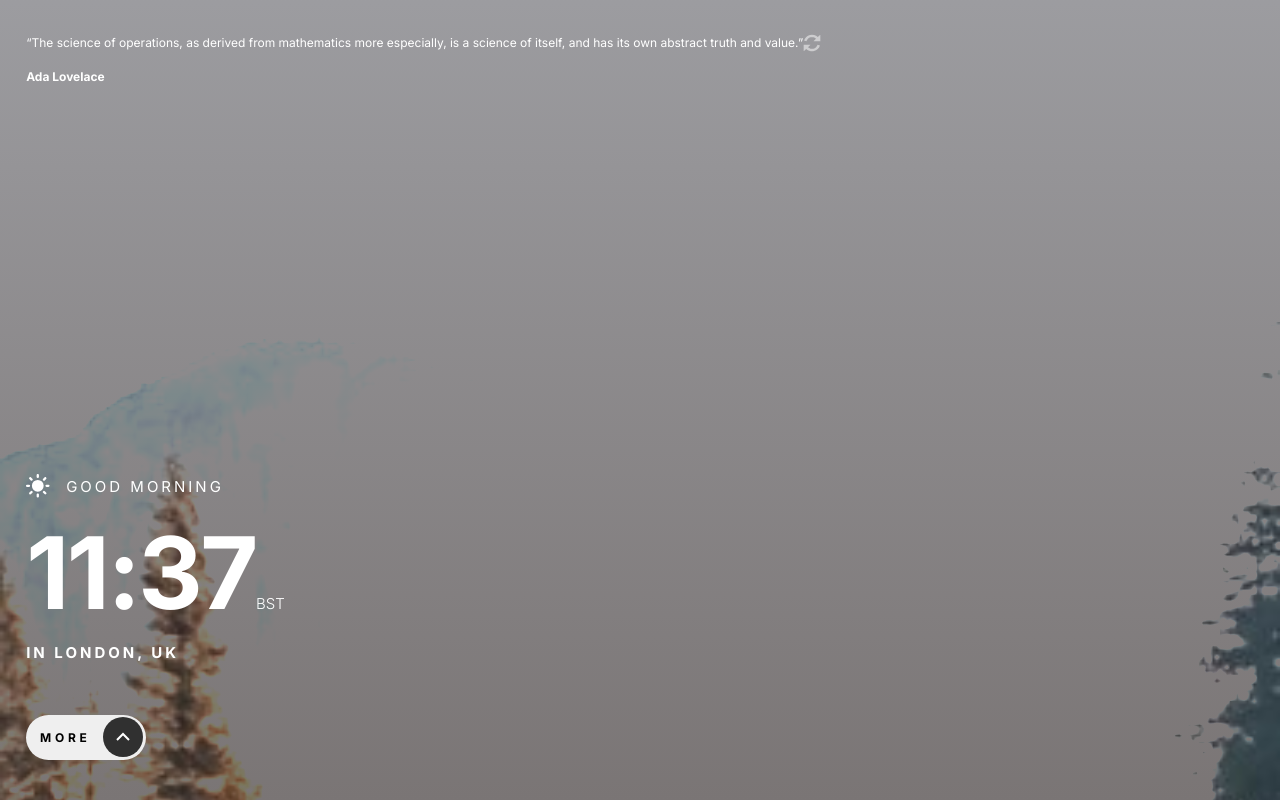
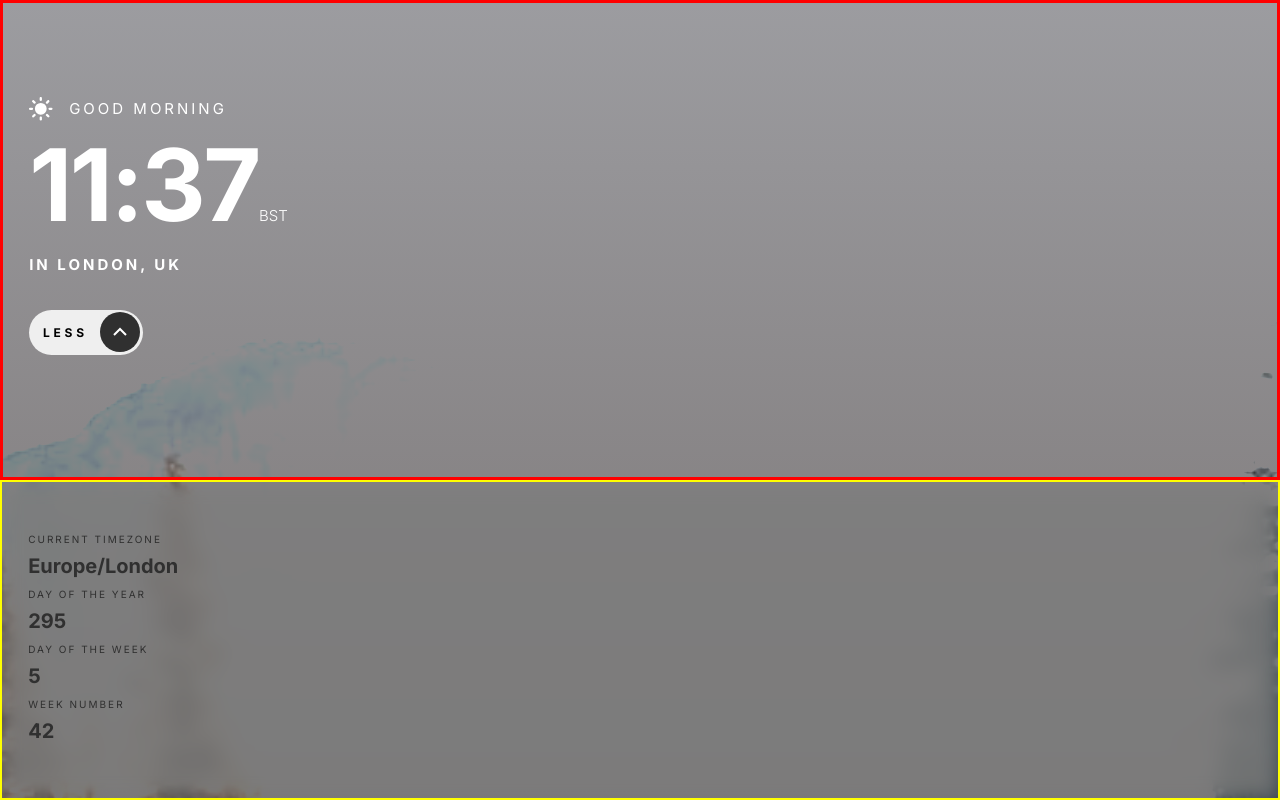
Before and after one commit to xaviguasch/clock-app-frontendmentor-challenge-prac, a plain HTML site: page index.html in a window 1280 px wide. Both pictures are taken after a click on the button "MORE". Drawn offline with Linux system fonts and the light colour scheme.

Commit message:
added lower area functionality and started styling it

```diff
--- a/index.js
+++ b/index.js
@@ -0,0 +1,16 @@
+const btnMore = document.querySelector('.btn--more')
+const btnLess = document.querySelector('.btn--less')
+const upper = document.querySelector('.upper')
+const quote = document.querySelector('.quote')
+const lower = document.querySelector('.lower')
+
+const toggleInfo = () => {
+  upper.classList.toggle('split')
+  quote.classList.toggle('split')
+  btnMore.classList.toggle('hide')
+  btnLess.classList.toggle('show')
+  lower.classList.toggle('visible')
+}
+
+btnMore.addEventListener('click', toggleInfo)
+btnLess.addEventListener('click', toggleInfo)
--- a/style.css
+++ b/style.css
@@ -152,6 +152,21 @@ ul {
   height: 100%;
 
   padding: 2em 1.635em 2.5em;
+
+  border: 3px solid red;
+}
+
+.upper.split {
+  height: 60%;
+  padding-top: 5.1875em;
+}
+
+.upper.split .time {
+  margin-top: 0.25em;
+}
+
+.upper.split .btn-area {
+  margin-top: 2em;
 }
 
 .upper__content {
@@ -167,6 +182,10 @@ ul {
   display: flex;
   justify-content: space-between;
   align-items: flex-start;
+}
+
+.quote.split {
+  display: none;
 }
 
 .quote__author {
@@ -221,17 +240,47 @@ ul {
   gap: 1em;
   padding: 0 0.25em 0 1.15em;
   border: none;
+
+  cursor: pointer;
 }
 
-.icon--more {
+.btn--more.hide {
+  display: none;
+}
+
+.icon {
   margin-top: 0.2em;
+}
+.icon--more svg {
+  transform: rotate(180deg);
 }
 
 .btn--less {
   display: none;
+}
+.btn--less.show {
+  display: flex;
 }
 
 /* LOWER  */
 .lower {
   display: none;
 }
+
+.lower.visible {
+  display: block;
+  height: 40%;
+
+  border: 2px solid yellow;
+
+  color: red;
+
+  /* -webkit-backdrop-filter: blur(20px);
+  backdrop-filter: blur(20px); */
+
+  backdrop-filter: brightness(90%) blur(10px) contrast(20%) grayscale(30%) opacity(100%);
+}
+
+.lower__content {
+  padding: 3em 1.635em;
+}
```
